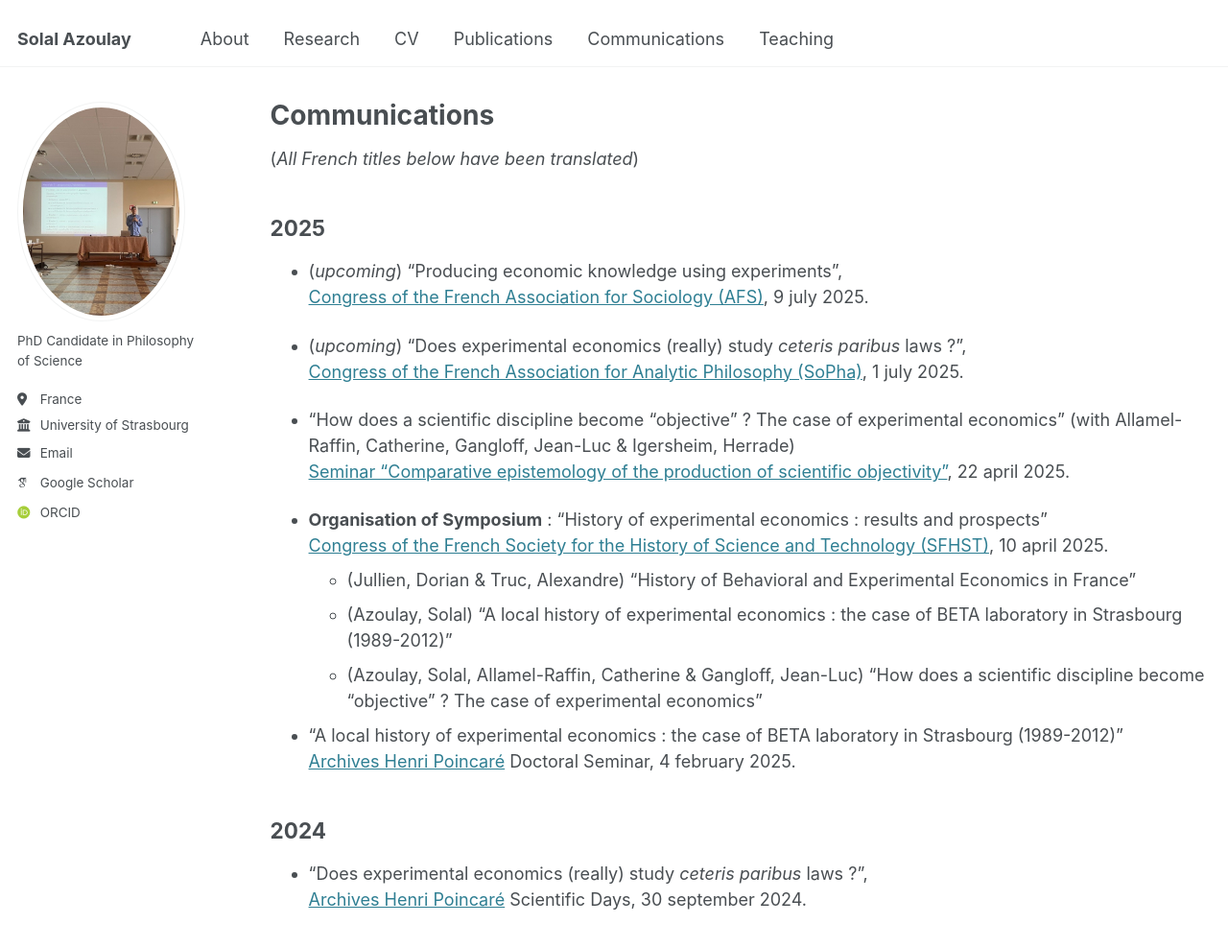
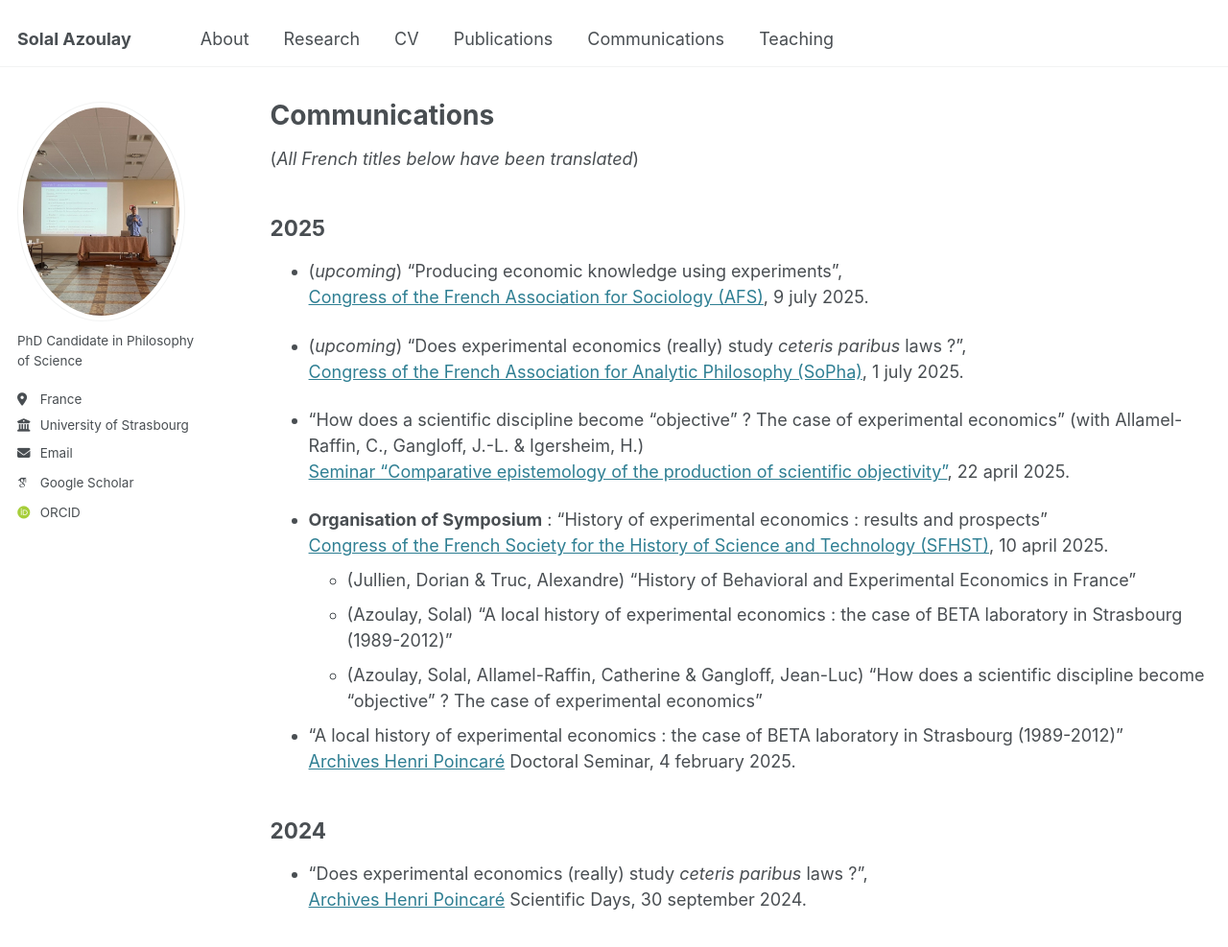
Before and after one commit to solal-azoulay/solal-azoulay.github.io, a Jekyll site: the page built from _pages/Communications.md, in a window 1280 px wide and 1257 px high. Shown: the top 987 px of the window at 96% size. Built offline with Jekyll 4.4.1, drawn with Linux system fonts in a browser that asks for light colours; some web fonts are replaced.

Commit message:
Update Communications.md

```diff
--- a/_pages/Communications.md
+++ b/_pages/Communications.md
@@ -15,7 +15,7 @@ author_profile: true
 - (*upcoming*) "Does experimental economics (really) study *ceteris paribus* laws ?",
 [Congress of the French Association for Analytic Philosophy (SoPha)](https://sopha2025.sciencesconf.org/), 1 july 2025.
 
-- "How does a scientific discipline become "objective" ? The case of experimental economics" (with Allamel-Raffin, Catherine, Gangloff, Jean-Luc & Igersheim, Herrade)
+- "How does a scientific discipline become "objective" ? The case of experimental economics" (with Allamel-Raffin, C., Gangloff, J.-L. & Igersheim, H.)
   [Seminar “Comparative epistemology of the production of scientific objectivity”](https://www.misha.fr/recherche/programmes-scientifiques-misha/programme-de-recherche-2024-2025/epistemologie-comparee-des-formes-de-production-de-lobjectivite-scientifique), 22 april 2025.
 
 - **Organisation of Symposium** : "History of experimental economics : results and prospects"
```
